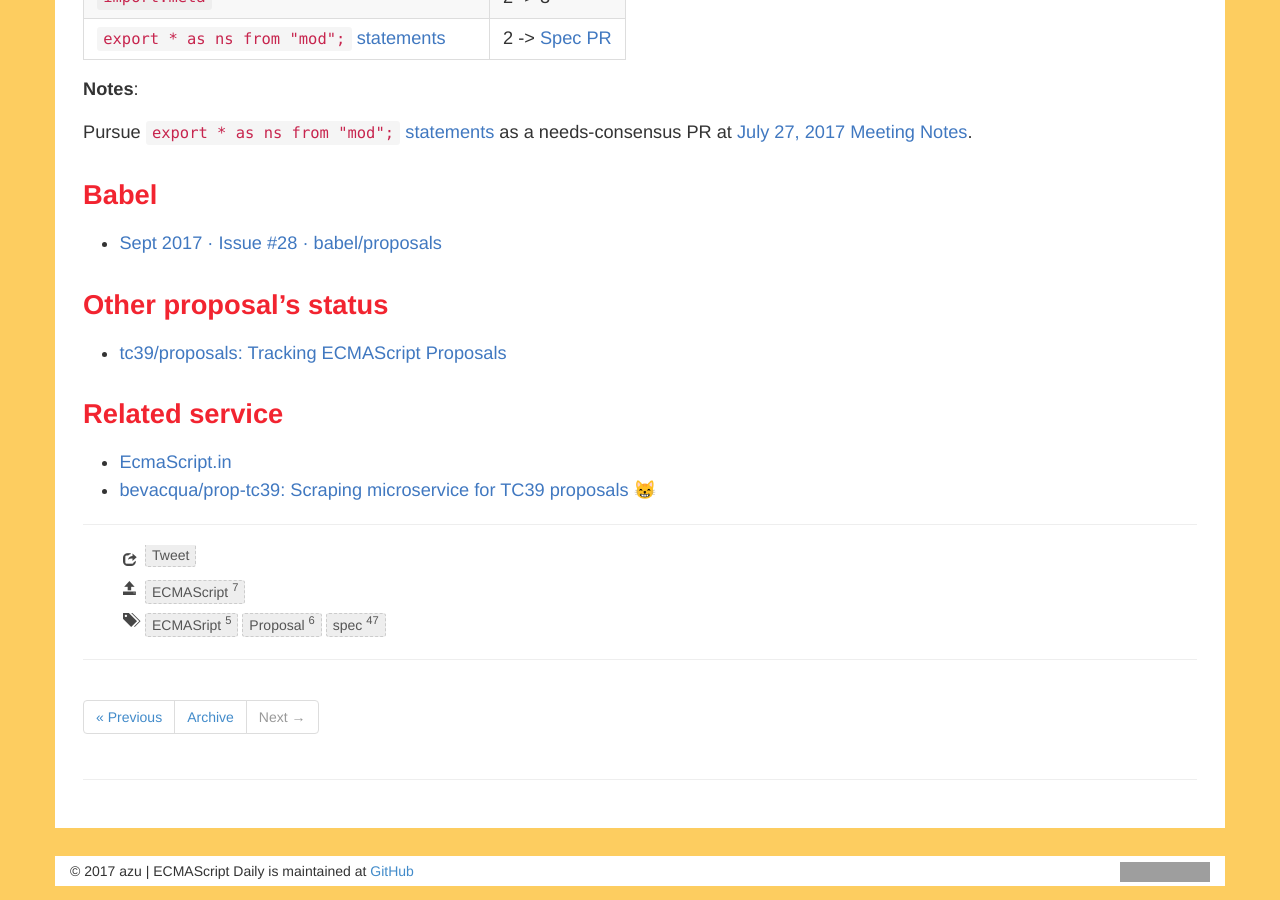
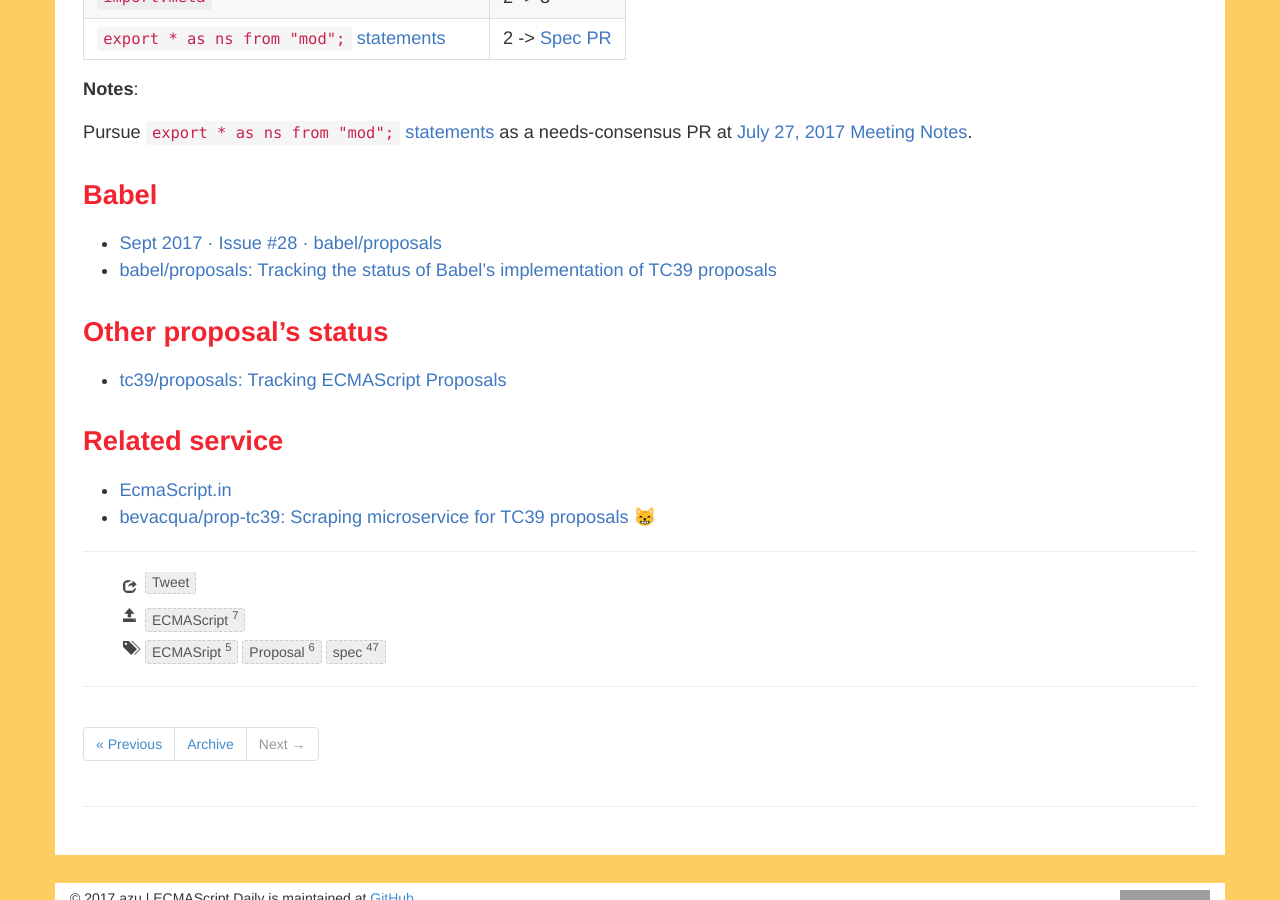
Before and after one commit to ecmascript-daily/ecmascript-daily.github.com, a Jekyll site: the page built from _posts/2017/2017-10-2-ecmascript-proposal-updates-2017-09.md, in a window 1280 px wide and 900 px high, scrolled down 749 px. Built offline with Jekyll 4.4.1, drawn with Linux system fonts in a browser that asks for light colours; nearby versions of some CDN libraries; comment, search, counter and statistics services are not loaded; grey boxes are pictures that could not be loaded.

Commit message:
Update 2017-10-2-ecmascript-proposal-updates-2017-09.md

```diff
--- a/_posts/2017/2017-10-2-ecmascript-proposal-updates-2017-09.md
+++ b/_posts/2017/2017-10-2-ecmascript-proposal-updates-2017-09.md
@@ -38,6 +38,7 @@ Pursue [`export * as ns from "mod";` statements][export-ns-from] as a needs-cons
 ### Babel
 
 - [Sept 2017 · Issue #28 · babel/proposals](https://github.com/babel/proposals/issues/28 "Sept 2017 · Issue #28 · babel/proposals")
+- [babel/proposals: Tracking the status of Babel's implementation of TC39 proposals](https://github.com/babel/proposals "babel/proposals: Tracking the status of Babel&#39;s implementation of TC39 proposals")
 
 ### Other proposal's status
 
```
